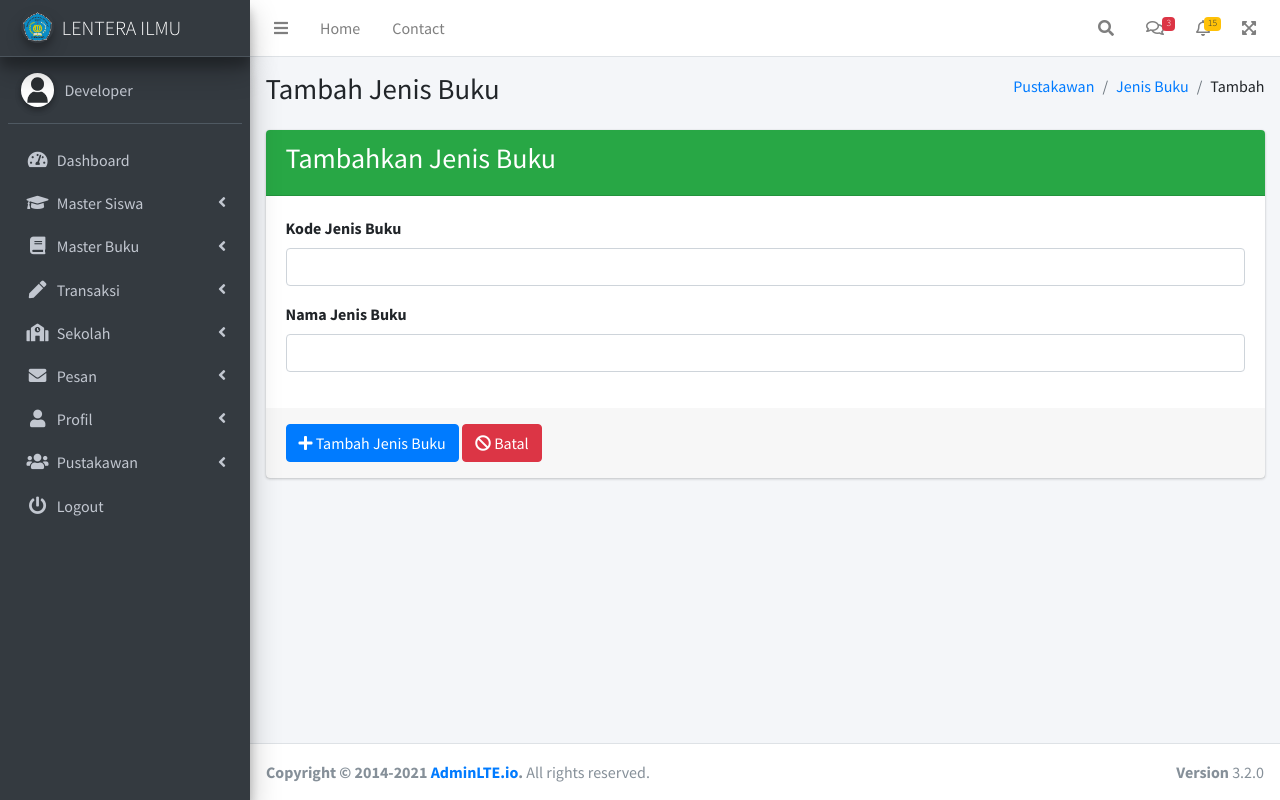
After one commit to Imamsaa/Master-Perpustakaan-Sekolah, a CodeIgniter 4 app: template app/Views/admin/jenis/addjenis.php in a window 1280 px wide. The commit adds this page. Run offline with PHP 8.4 and a stand-in for CodeIgniter, Linux system fonts and the light colour scheme; the template is opened without the code that fills it, so the values that code supplies are empty; some libraries are stand-ins or nearby versions.

Commit message:
Menambahkan Menu Jenis Buku, Tambah Jenis Buku, Daftar jenis Buku, Edit Jenis Buku

```diff
--- a/app/Config/Routes.php
+++ b/app/Config/Routes.php
@@ -45,3 +45,9 @@ $routes->get('/pustakawan/penerbit/ubah', 'Admin\Penerbit::ubah');
 $routes->get('/pustakawan/rak', 'Admin\Rak::index');
 $routes->get('/pustakawan/rak/tambah', 'Admin\Rak::tambah');
 $routes->get('/pustakawan/rak/ubah', 'Admin\Rak::ubah');
+
+// Rak Buku
+
+$routes->get('/pustakawan/jenis', 'Admin\Jenis::index');
+$routes->get('/pustakawan/jenis/tambah', 'Admin\Jenis::tambah');
+$routes->get('/pustakawan/jenis/ubah', 'Admin\Jenis::ubah');
--- /dev/null
+++ b/app/Views/admin/jenis/addjenis.php
@@ -0,0 +1,68 @@
+<?= $this->extend('admin/template/template'); ?>
+ <!-- Content Wrapper. Contains page content -->
+ <?= $this->section('content'); ?>
+<!-- Content Wrapper. Contains page content -->
+<div class="content-wrapper">
+    <!-- Content Header (Page header) -->
+    <div class="content-header">
+      <div class="container-fluid">
+        <div class="row mb-2">
+          <div class="col-sm-6">
+            <h1 class="m-0">Tambah Jenis Buku</h1>
+          </div><!-- /.col -->
+          <div class="col-sm-6">
+            <ol class="breadcrumb float-sm-right">
+              <li class="breadcrumb-item"><a href="<?= base_url('pustakawan'); ?>">Pustakawan</a></li>
+              <li class="breadcrumb-item"><a href="<?= base_url('pustakawan/jenis'); ?>">Jenis Buku</a></li>
+              <li class="breadcrumb-item">Tambah</li>
+            </ol>
+          </div><!-- /.col -->
+        </div><!-- /.row -->
+      </div><!-- /.container-fluid -->
+    </div>
+    <!-- /.content-header -->
+
+    <!-- Main content -->
+    <section class="content">
+      <div class="container-fluid">
+        <!-- ROW -->
+        <div class="row mb-2">
+            <div class="col-md-12">
+            <!-- general form elements -->
+            <div class="card card-success">
+              <div class="card-header">
+                <div class="card-title">
+                    <h3>Tambahkan Jenis Buku</h3>
+                </div>
+              </div>
+              <!-- /.card-header -->
+              <!-- form start -->
+              <form>
+                <div class="card-body">
+                  <div class="form-group">
+                      <label for="kode">Kode Jenis Buku</label>
+                      <input type="text" name="kode" class="form-control" id="kode" placeholder="">
+                  </div>
+                  <div class="form-group">
+                    <label for="nama">Nama Jenis Buku</label>
+                    <input type="text" name="nama" class="form-control" id="nama" placeholder="">
+                  </div>
+                </div>
+                <!-- /.card-body -->
+
+                <div class="card-footer">
+                  <button type="submit" class="btn btn-primary my-1"><i class="fas fa-solid fa-plus"></i> Tambah Jenis Buku</button>
+                  <a href="<?= base_url('pustakawan/jenis'); ?>" class="btn btn-danger my-1"><i class="fas fa-solid fa-ban"></i> Batal</a>
+                </div>
+              </form>
+            </div>
+            <!-- /.card -->
+          </div>
+          <!--/.col (left) -->
+        </div>
+      </div><!-- /.container-fluid -->
+    </section>
+    <!-- /.content -->
+  </div>
+  <!-- /.content-wrapper -->
+  <?= $this->endSection(); ?>
--- a/app/Views/admin/template/navbar.php
+++ b/app/Views/admin/template/navbar.php
@@ -82,7 +82,7 @@
             </a>
             </li>
             <li class="nav-item">
-            <a href="../charts/inline.html" class="nav-link">
+            <a href="<?= base_url('pustakawan/jenis'); ?>" class="nav-link">
                 <i class="far fa-circle nav-icon"></i>
                 <p>Jenis Buku</p>
             </a>
```
Also changed, not shown: app/Controllers/Admin/Jenis.php (added, +37 -0 lines), app/Views/admin/jenis/editjenis.php (added, +68 -0 lines), app/Views/admin/jenis/tablejenis.php (added, +83 -0 lines).
